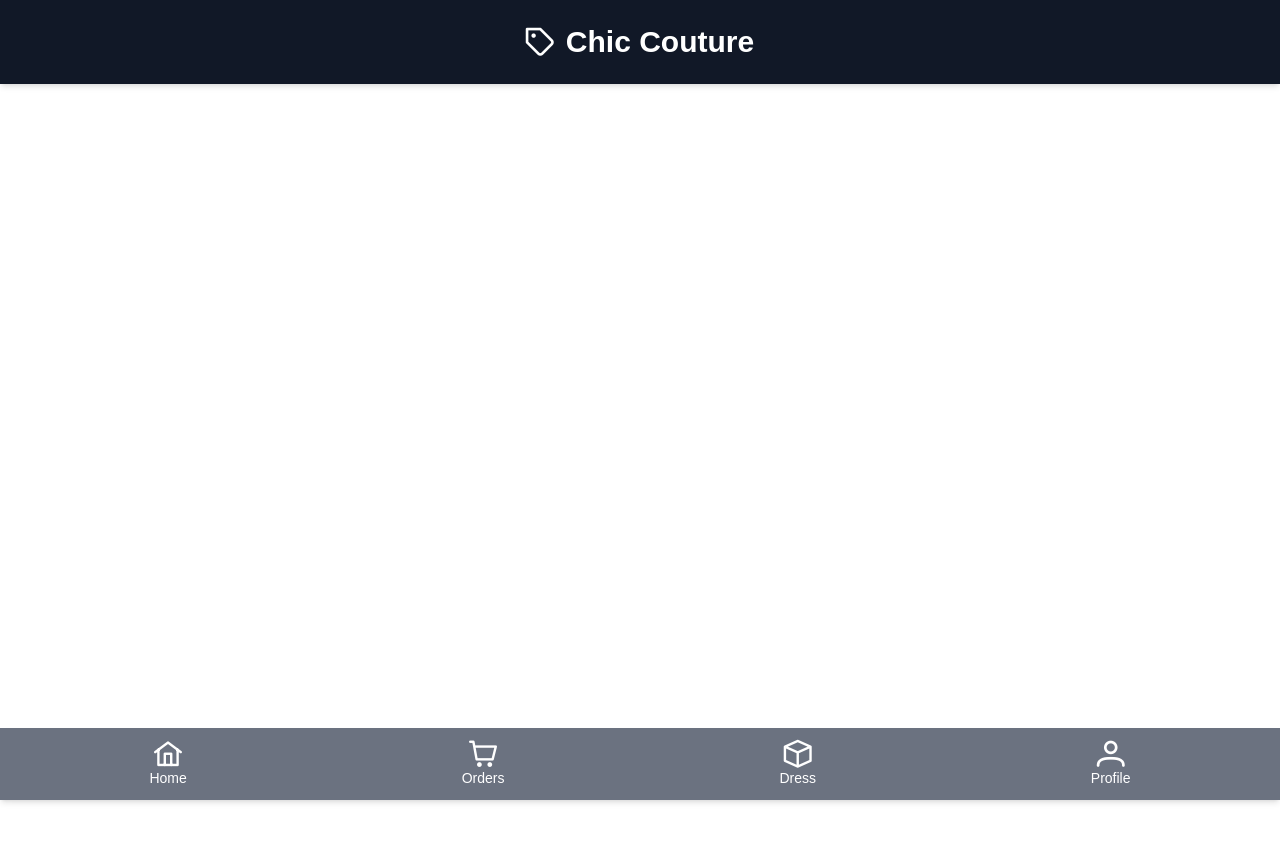
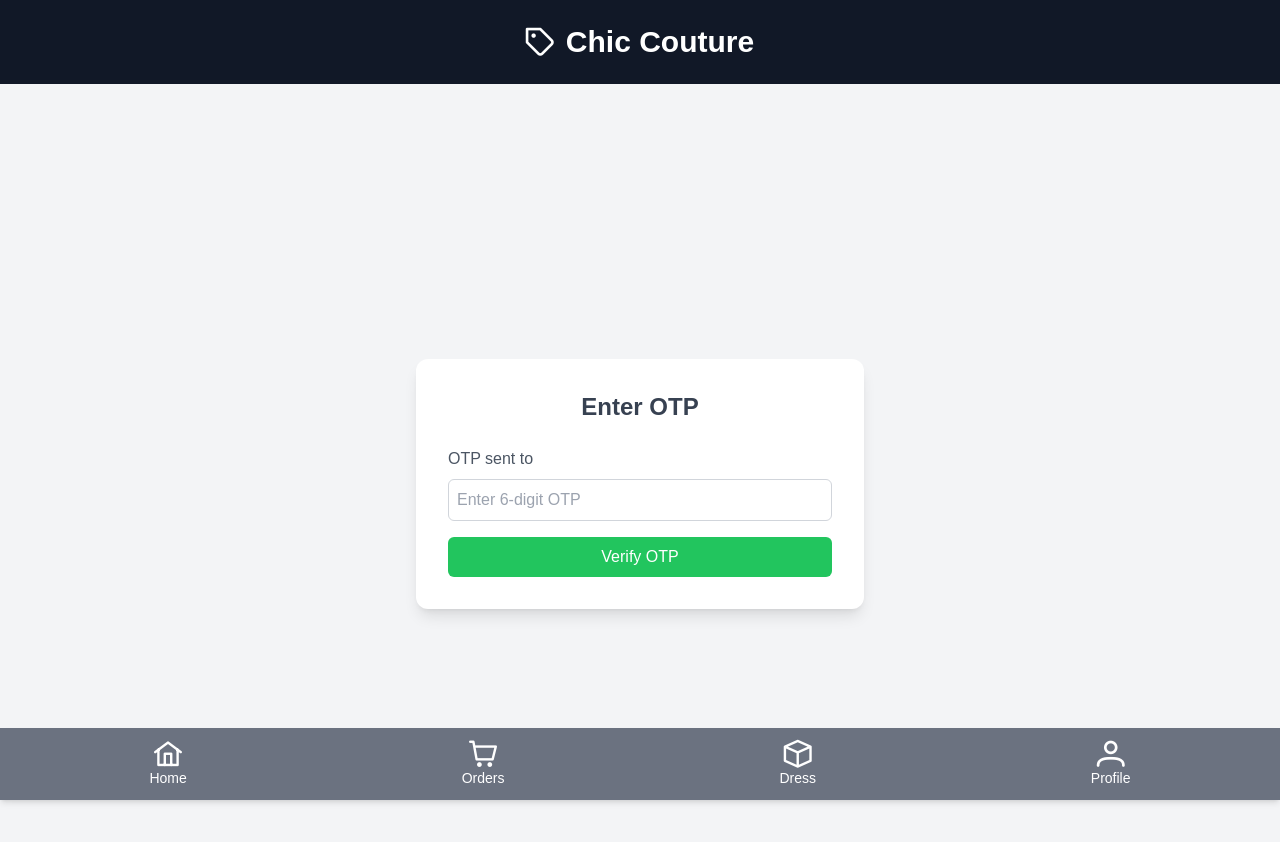
Before and after one commit to chxran25/boutique-app-needles, a Vue app: page /otp in a window 1280 px wide. Shown: the top 842 px of the page. Before the commit the page ends 800 px from the top, so only its background shows below. Built offline with nearby package versions, Linux system fonts and the light colour scheme; data requests are answered from the project's data file.

Commit message:
login api integration (incomplete due to sms)

```diff
--- a/src/router/index.js
+++ b/src/router/index.js
@@ -5,7 +5,8 @@ import CatalogueView from "@/views/CatalogueView.vue";
 import ProfileView from "@/views/ProfileView.vue";
 import Dress from "@/views/Dress.vue";
 import DressView from "@/views/DressView.vue";
-import LoginView from "@/views/LoginView.vue";  // Import the LoginView component
+import LoginView from "@/views/LoginView.vue";
+import OtpView from "@/views/OtpView.vue"; // ✅ Import the OtpView component
 
 const router = createRouter({
   history: createWebHistory(import.meta.env.BASE_URL),
@@ -21,34 +22,39 @@ const router = createRouter({
     {
       path: '/login',
       name: 'login',
-            component: LoginView, // New route for the login page
+      component: LoginView
     },
     {
-            path: "/orders",
-            name: "orders",
+      path: '/otp',
+      name: 'otp',
+      component: OtpView // ✅ OTP verification route
+    },
+    {
+      path: '/orders',
+      name: 'orders',
       component: OrdersView
     },
     {
-            path: "/catalogue",
-            name: "catalogue",
+      path: '/catalogue',
+      name: 'catalogue',
       component: CatalogueView
     },
     {
-            path: "/catalogue/:id",
-            name: "Dress-details",
+      path: '/catalogue/:id',
+      name: 'Dress-details',
       component: Dress
     },
     {
-            path: "/dress",
-            name: "Dresses",
+      path: '/dress',
+      name: 'Dresses',
       component: DressView
     },
     {
-            path: "/profile",
-            name: "profile",
+      path: '/profile',
+      name: 'profile',
       component: ProfileView
-        },
+    }
   ]
-})
+});
 
-export default router
+export default router;
--- a/src/services/api.js
+++ b/src/services/api.js
@@ -1,23 +1,30 @@
 import axios from 'axios';
 
-// Create an Axios instance with base configuration
 const api = axios.create({
-  baseURL: 'https://needles-v1.onrender.com', // Replace with your actual API base URL
+  baseURL: 'https://needles-v1.onrender.com',
   headers: {
-    'Content-Type': 'application/json', // Ensure you're sending JSON content
+    'Content-Type': 'application/json'
   },
-  withCredentials: true, // Include cookies (httpOnly) with requests
+  withCredentials: true
 });
 
-// Function to handle login
 export const loginUser = async (credentials) => {
   try {
-    console.log('Sending credentials to backend:', credentials);
-    // Send a POST request to the /Boutique/login endpoint with the provided credentials
+    console.log("Sending credentials ",credentials)
     const response = await api.post('/Boutique/login', credentials);
-    return response.data; // Return the data from the response
+    return response;
   } catch (error) {
-    console.error('Login failed', error);
-    throw error; // The error will be caught in the calling component
+    throw error.response || error;
   }
 };
+
+export const verifyOtp = async (payload) => {
+  try {
+    const response = await api.post('/Boutique/verify-otp', payload);
+    return response;
+  } catch (error) {
+    throw error.response || error;
+  }
+};
+
+export default api;
--- a/src/views/LoginView.vue
+++ b/src/views/LoginView.vue
@@ -17,13 +17,12 @@
           />
         </div>
 
-        <!-- Password Field with Eye Icon Toggle -->
+        <!-- Password with Eye Toggle -->
         <div class="mb-6">
           <label for="password" class="block text-gray-600 mb-2">Password</label>
           <div class="relative">
             <input
               :type="state.showPassword ? 'text' : 'password'"
-              id="password"
               v-model="state.password"
               class="w-full p-2 pr-12 border border-gray-300 rounded-md"
               placeholder="Enter your password"
@@ -34,31 +33,13 @@
               @click="state.showPassword = !state.showPassword"
               class="absolute inset-y-0 right-3 flex items-center text-gray-500 hover:text-blue-500"
             >
-              <svg
-                v-if="!state.showPassword"
-                xmlns="http://www.w3.org/2000/svg"
-                class="h-5 w-5"
-                fill="none"
-                viewBox="0 0 24 24"
-                stroke="currentColor"
-              >
-                <path stroke-linecap="round" stroke-linejoin="round" stroke-width="2"
-                  d="M15 12a3 3 0 11-6 0 3 3 0 016 0z" />
-                <path stroke-linecap="round" stroke-linejoin="round" stroke-width="2"
-                  d="M2.458 12C3.732 7.943 7.523 5 12 5c4.478 0 8.268 2.943 9.542 7-.3.984-.75 1.905-1.317 2.731M15.5 19.5l2 2" />
+              <svg v-if="!state.showPassword" xmlns="http://www.w3.org/2000/svg" class="h-5 w-5" fill="none" viewBox="0 0 24 24" stroke="currentColor">
+                <path stroke-linecap="round" stroke-linejoin="round" stroke-width="2" d="M15 12a3 3 0 11-6 0 3 3 0 016 0z" />
+                <path stroke-linecap="round" stroke-linejoin="round" stroke-width="2" d="M2.458 12C3.732 7.943 7.523 5 12 5c4.478 0 8.268 2.943 9.542 7" />
               </svg>
-              <svg
-                v-else
-                xmlns="http://www.w3.org/2000/svg"
-                class="h-5 w-5"
-                fill="none"
-                viewBox="0 0 24 24"
-                stroke="currentColor"
-              >
-                <path stroke-linecap="round" stroke-linejoin="round" stroke-width="2"
-                  d="M13.875 18.825A10.05 10.05 0 0112 19c-4.478 0-8.268-2.943-9.542-7a9.955 9.955 0 012.017-3.361M15 12a3 3 0 11-6 0 3 3 0 016 0z" />
-                <path stroke-linecap="round" stroke-linejoin="round" stroke-width="2"
-                  d="M3 3l18 18" />
+              <svg v-else xmlns="http://www.w3.org/2000/svg" class="h-5 w-5" fill="none" viewBox="0 0 24 24" stroke="currentColor">
+                <path stroke-linecap="round" stroke-linejoin="round" stroke-width="2" d="M13.875 18.825A10.05 10.05 0 0112 19c-4.478 0-8.268-2.943-9.542-7" />
+                <path stroke-linecap="round" stroke-linejoin="round" stroke-width="2" d="M3 3l18 18" />
               </svg>
             </button>
           </div>
@@ -71,8 +52,9 @@
             type="tel"
             id="phone"
             v-model="state.phone"
+            maxlength="10"
             class="w-full p-2 border border-gray-300 rounded-md"
-            placeholder="Enter your phone number"
+            placeholder="Enter 10-digit number (e.g. 7569672503)"
             required
           />
         </div>
@@ -84,22 +66,13 @@
           class="w-full bg-blue-500 text-white py-2 rounded-md transition duration-200 transform hover:scale-105 flex items-center justify-center"
         >
           <span v-if="!state.loading">Login</span>
-          <svg
-            v-else
-            class="animate-spin h-5 w-5 text-white"
-            xmlns="http://www.w3.org/2000/svg"
-            fill="none"
-            viewBox="0 0 24 24"
-          >
+          <svg v-else class="animate-spin h-5 w-5 text-white" xmlns="http://www.w3.org/2000/svg" fill="none" viewBox="0 0 24 24">
             <circle class="opacity-25" cx="12" cy="12" r="10" stroke="currentColor" stroke-width="4" />
             <path class="opacity-75" fill="currentColor" d="M4 12a8 8 0 018-8v8z" />
           </svg>
         </button>
 
-        <!-- Error Message -->
-        <p v-if="state.errorMessage" class="text-red-500 text-center mt-4">
-          {{ state.errorMessage }}
-        </p>
+        <p v-if="state.errorMessage" class="text-red-500 text-center mt-4">{{ state.errorMessage }}</p>
       </form>
     </div>
   </div>
@@ -127,36 +100,42 @@ const handleLogin = async () => {
   try {
     state.errorMessage = '';
 
+    // Allow only 10 digits
     if (!/^\d{10}$/.test(state.phone)) {
       state.errorMessage = 'Please enter a valid 10-digit phone number.';
       return;
     }
+
+    // Format phone as +91xxxxxxxxxx
+    const formattedPhone = `+91${state.phone}`;
 
     state.loading = true;
 
     const response = await loginUser({
       name: state.name,
       password: state.password,
-      phone: state.phone
+      phone: formattedPhone // ✅ send formatted phone number
     });
 
-    if (response.message === 'Login successful') {
-      toast.success('Welcome back!', { timeout: 2000 });
-      router.push({ name: 'home' });
+    if (response.status === 200) {
+      localStorage.setItem('boutiqueUserId', response.data.boutiqueUserId);
+      toast.success('OTP sent to your phone!');
+      router.push({
+        name: 'otp',
+        query: {
+          phone: formattedPhone,
+          name: state.name
+        }
+      });
     } else {
-      state.errorMessage = 'Invalid name, password, or phone.';
-      toast.error(state.errorMessage, { timeout: 3000 });
+      state.errorMessage = response.data?.message || 'Login failed.';
+      toast.error(state.errorMessage);
     }
   } catch (error) {
-    console.error('Error logging in:', error);
-    state.errorMessage = 'An error occurred during login.';
-    toast.error(state.errorMessage, { timeout: 3000 });
+    state.errorMessage = error.data?.message || 'Login error occurred.';
+    toast.error(state.errorMessage);
   } finally {
     state.loading = false;
   }
 };
 </script>
-
-<style scoped>
-/* Add any additional styling if needed */
-</style>
--- /dev/null
+++ b/src/views/OtpView.vue
@@ -0,0 +1,86 @@
+<template>
+  <div class="flex justify-center items-center min-h-screen bg-gray-100">
+    <div class="w-full max-w-md p-8 bg-white rounded-xl shadow-lg">
+      <h2 class="text-2xl font-semibold text-center text-gray-700 mb-6">Enter OTP</h2>
+
+      <form @submit.prevent="handleOtpSubmit">
+        <div class="mb-4">
+          <label class="block text-gray-600 mb-2">OTP sent to {{ phone }}</label>
+          <input
+            type="text"
+            v-model="otp"
+            class="w-full p-2 border border-gray-300 rounded-md"
+            placeholder="Enter 6-digit OTP"
+            maxlength="6"
+            required
+          />
+        </div>
+
+        <button
+          type="submit"
+          :disabled="loading"
+          class="w-full bg-green-500 text-white py-2 rounded-md transition duration-200 transform hover:scale-105 flex items-center justify-center"
+        >
+          <span v-if="!loading">Verify OTP</span>
+          <svg v-else class="animate-spin h-5 w-5 text-white" xmlns="http://www.w3.org/2000/svg" fill="none" viewBox="0 0 24 24">
+            <circle class="opacity-25" cx="12" cy="12" r="10" stroke="currentColor" stroke-width="4" />
+            <path class="opacity-75" fill="currentColor" d="M4 12a8 8 0 018-8v8z" />
+          </svg>
+        </button>
+
+        <p v-if="errorMessage" class="text-red-500 text-center mt-4">{{ errorMessage }}</p>
+      </form>
+    </div>
+  </div>
+</template>
+
+<script setup>
+import { ref } from 'vue';
+import { useRoute, useRouter } from 'vue-router';
+import { useToast } from 'vue-toastification';
+import { verifyOtp } from '@/services/api';
+
+const route = useRoute();
+const router = useRouter();
+const toast = useToast();
+
+const name = route.query.name || '';
+const phone = route.query.phone || '';
+const boutiqueUserId = localStorage.getItem('boutiqueUserId');
+const otp = ref('');
+const errorMessage = ref('');
+const loading = ref(false);
+
+const handleOtpSubmit = async () => {
+  errorMessage.value = '';
+
+  if (otp.value.length !== 6 || isNaN(otp.value)) {
+    errorMessage.value = 'Please enter a valid 6-digit OTP.';
+    return;
+  }
+
+  loading.value = true;
+
+  try {
+    const response = await verifyOtp({
+      name,
+      phone,
+      otp: otp.value,
+      boutiqueUserId
+    });
+
+    if (response.status === 200) {
+      toast.success('OTP verified. Welcome!');
+      router.push({ name: 'home' });
+    } else {
+      errorMessage.value = response.data?.message || 'Invalid OTP.';
+      toast.error(errorMessage.value);
+    }
+  } catch (error) {
+    errorMessage.value = error.data?.message || 'Verification failed.';
+    toast.error(errorMessage.value);
+  } finally {
+    loading.value = false;
+  }
+};
+</script>
```
Lines whose indentation alone changed are shown as unchanged.
